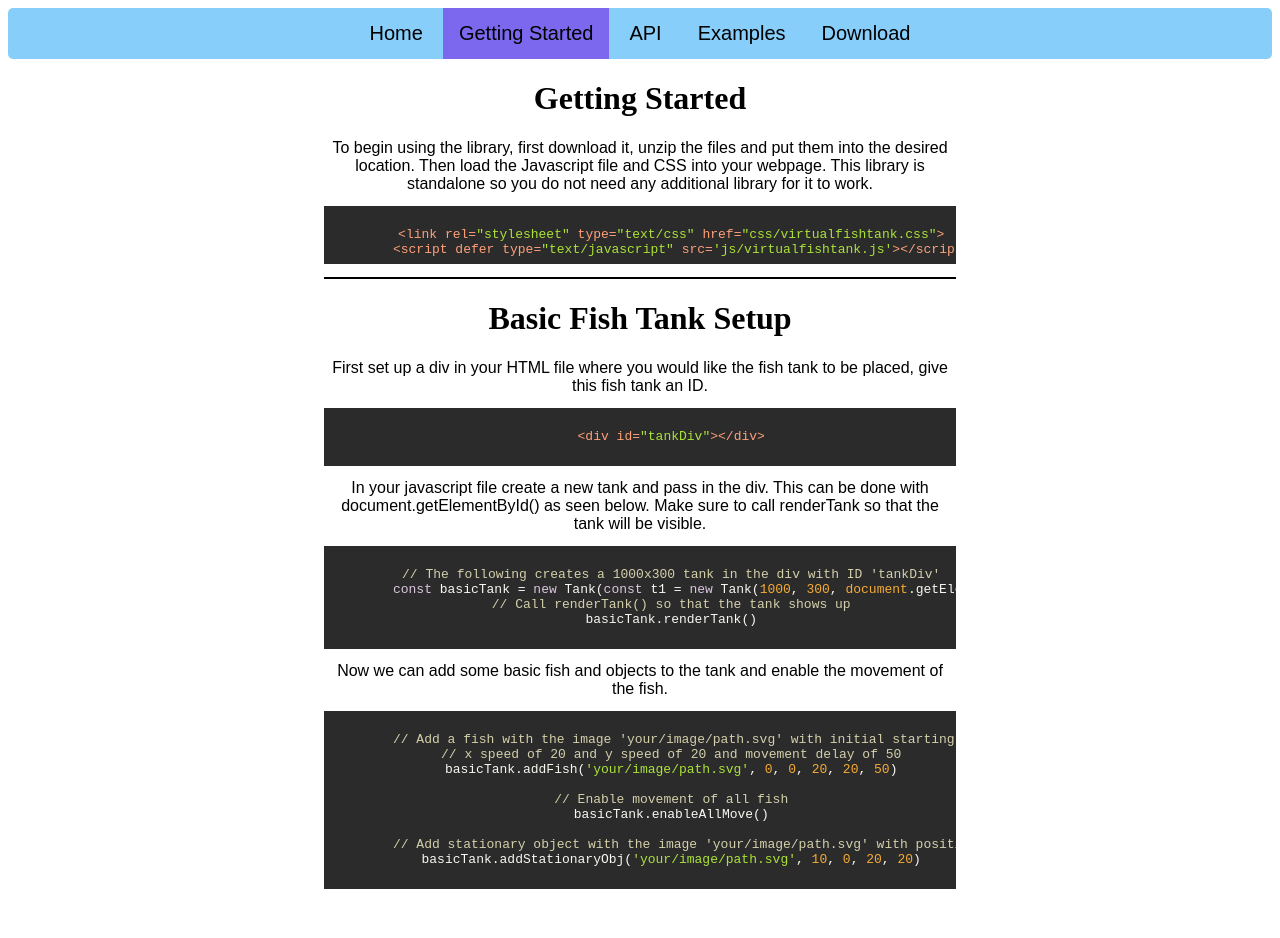
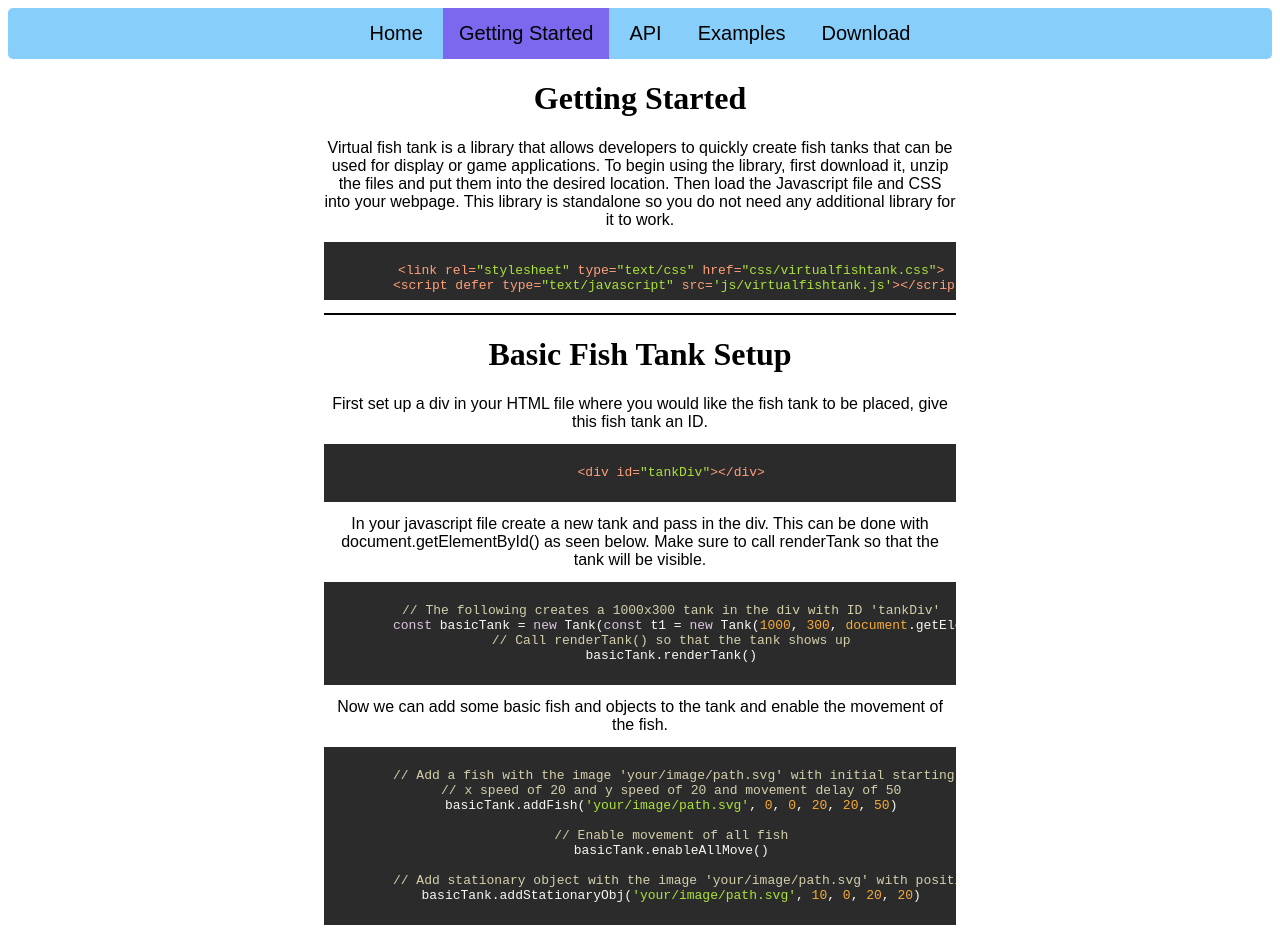
Before and after one commit to wang-henry/VirtualFishTankJS, a website: page pub/start.html in a window 1280 px wide. Before the commit the page ends 902 px from the top, so only its background shows below. Drawn offline with Linux system fonts and the light colour scheme.

Commit message:
Update start.html

```diff
--- a/pub/start.html
+++ b/pub/start.html
@@ -21,7 +21,9 @@
 </div>
 <div class="centreText">
     <h1>Getting Started</h1>
-    <div class="sans">To begin using the library, first download it, unzip the files and put them into the desired
+    <div class="sans">Virtual fish tank is a library that allows developers to quickly create fish tanks that can be
+        used for display or game applications. To begin using the library, first download it, unzip the files and put
+        them into the desired
         location. Then load the Javascript file and CSS into your webpage. This library is standalone so you do not need
         any
         additional library for it to work.
```
